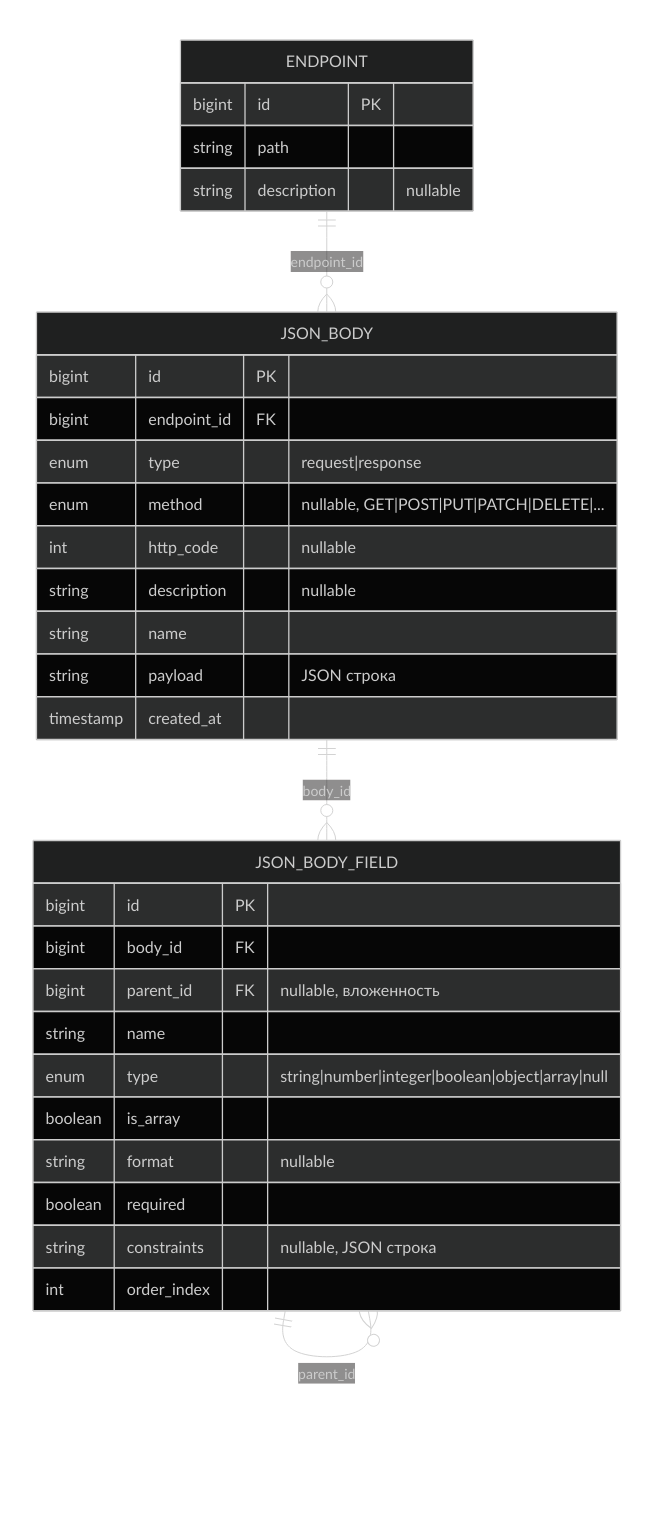
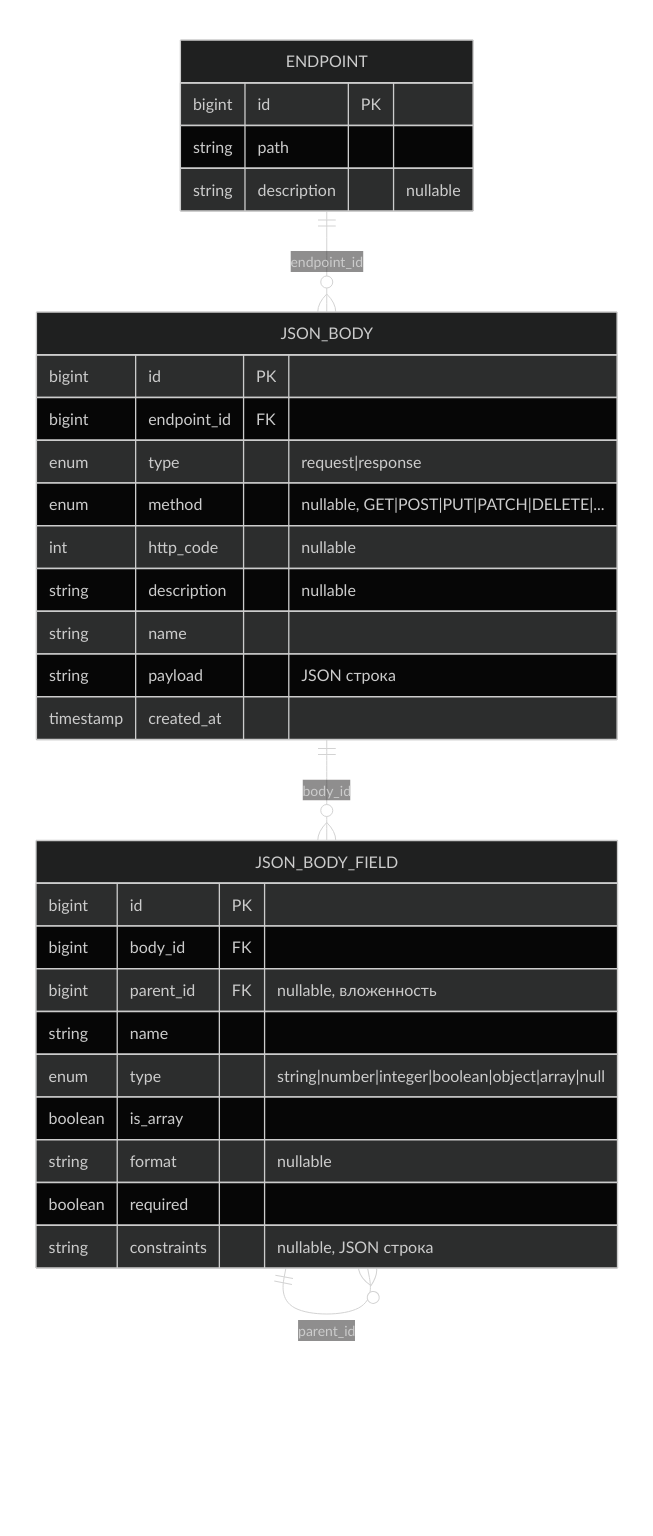
Before and after one commit to p6tso/p6tso.github.io, a Jekyll site: the page built from smokerest/db/db_schema.md, in a window 1280 px wide. Shown: the whole page, without its empty margins (313-966 px from the left). Built offline with Jekyll 4.4.1, drawn with Linux system fonts in a browser that asks for light colours; nearby versions of some CDN libraries; our own code applies the rules of GitHub Pages for plain Markdown files; after the commit the page ends 1493 px from its top, so only the background shows below that.

Commit message:
диплом1 база данных упрощаем2

```diff
--- a/smokerest/db/db_schema.md
+++ b/smokerest/db/db_schema.md
@@ -27,7 +27,6 @@ erDiagram
         string format "nullable"
         boolean required
         string constraints "nullable, JSON строка"
-        int order_index
     }
 
     ENDPOINT {
```
